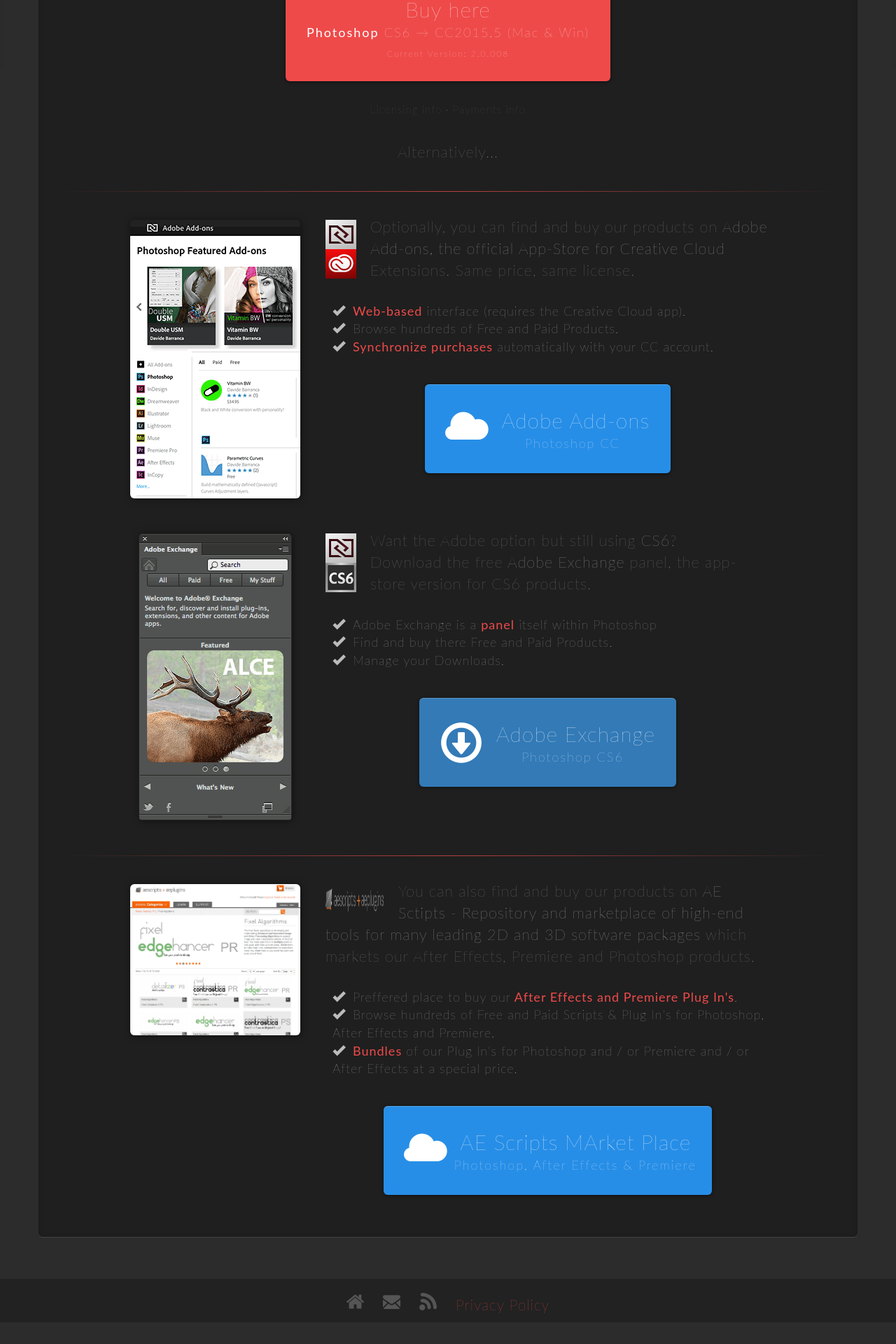
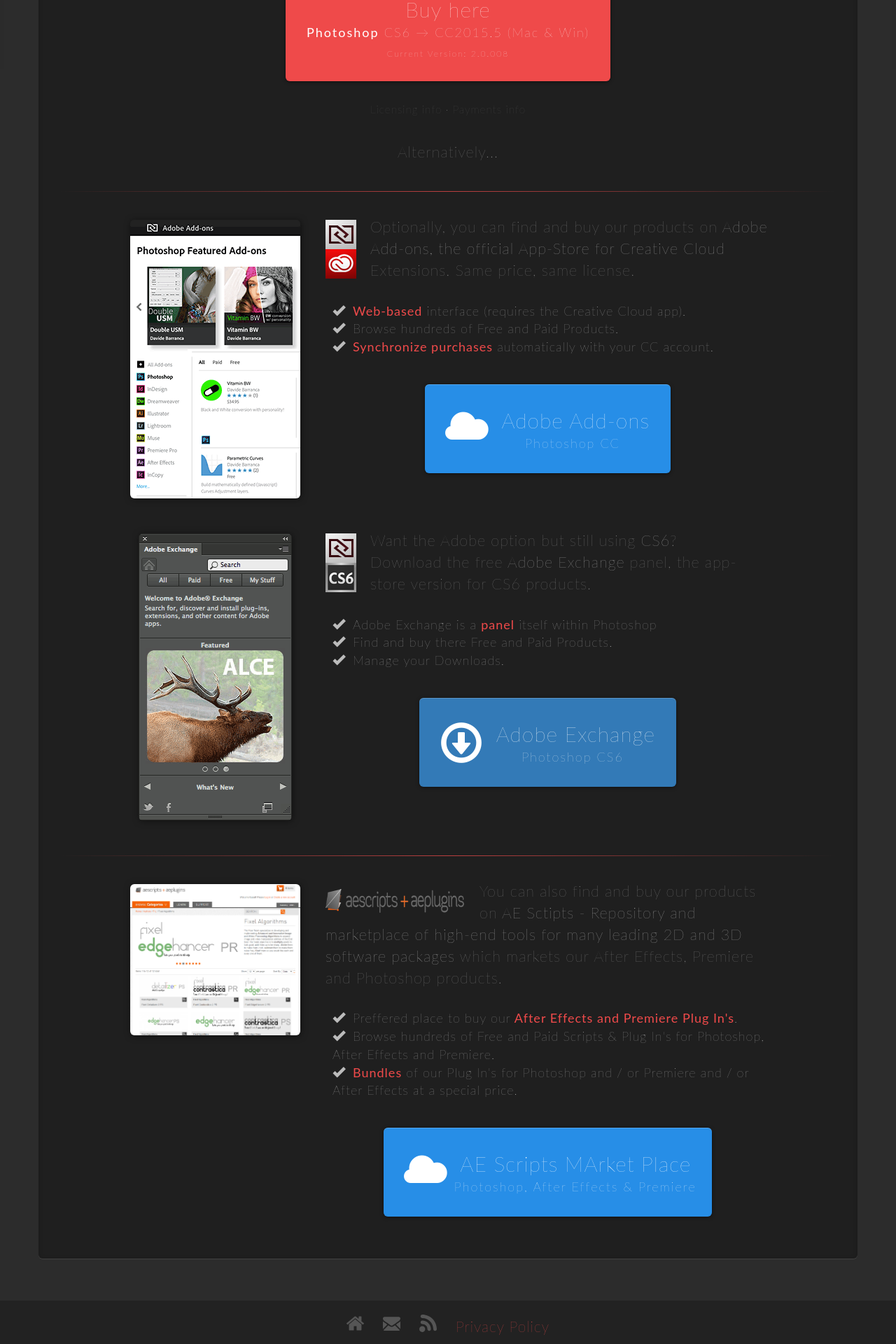
Before and after one commit to FixelAlgorithmsTeam/fixel, a Jekyll site: the page built from buy/index.html, in a window 1280 px wide. Shown: the part 801-2721 px from the top of the page at 70% size. Built offline with Jekyll 4.4.1, drawn with Linux system fonts in a browser that asks for light colours; nearby versions of some CDN libraries; comment, search, counter and statistics services are not loaded; before the commit the page ends 2690 px from its top, so only the background shows below that.

Commit message:
Update index.html
Fixed image size.

```diff
--- a/buy/index.html
+++ b/buy/index.html
@@ -1,9 +1,9 @@
 ---
-layout: 		base
-title: 			Buy and Download on Adobe Exchange
-sidebar: 		false
+layout: 	base
+title: 		Buy and Download on Adobe Exchange
+sidebar: 	false
 beforeafter: 	false
-class: 			buy
+class: 		buy
 ---
 
 <div class="container">
@@ -114,7 +114,7 @@
 					<a href="http://aescripts.com/authors/f-l/fixel-algorithms/" target="_blank"><img class="img-rounded img-responsive img-shadow" width="243" height="273" src="../images/aescripts-fixel.png" alt="AE Sctipts" style="margin-bottom:20px"></a>
 				</div>
 				<div class="col-sm-7 feature-text text-left">
-					<img src="../images/aescripts-logo.png" alt="AE Scripts Logo" width="84" height="44" class="pull-left" style="margin-right:20px">
+					<img src="../images/aescripts-logo.png" alt="AE Scripts Logo" width="200" height="46" class="pull-left" style="margin-right:20px">
 					<p style="margin-top:25px; font-size: 120%;">You can also find and buy our products on <span style="color:#bbb">AE Sctipts - Repository and marketplace of high-end tools for many leading 2D and 3D software packages</span> which markets our After Effects, Premiere and Photoshop products.</p>
 					<ul class="feature-text list-unstyled" style="padding-top:20px; padding-bottom: 0; padding-left: 10px; color:#bbb">
 						<li><span class="glyphicon glyphicon-ok" style="margin-right:10px"></span>Preffered place to buy our<strong> After Effects and Premiere Plug In's</strong>.</li>
```
